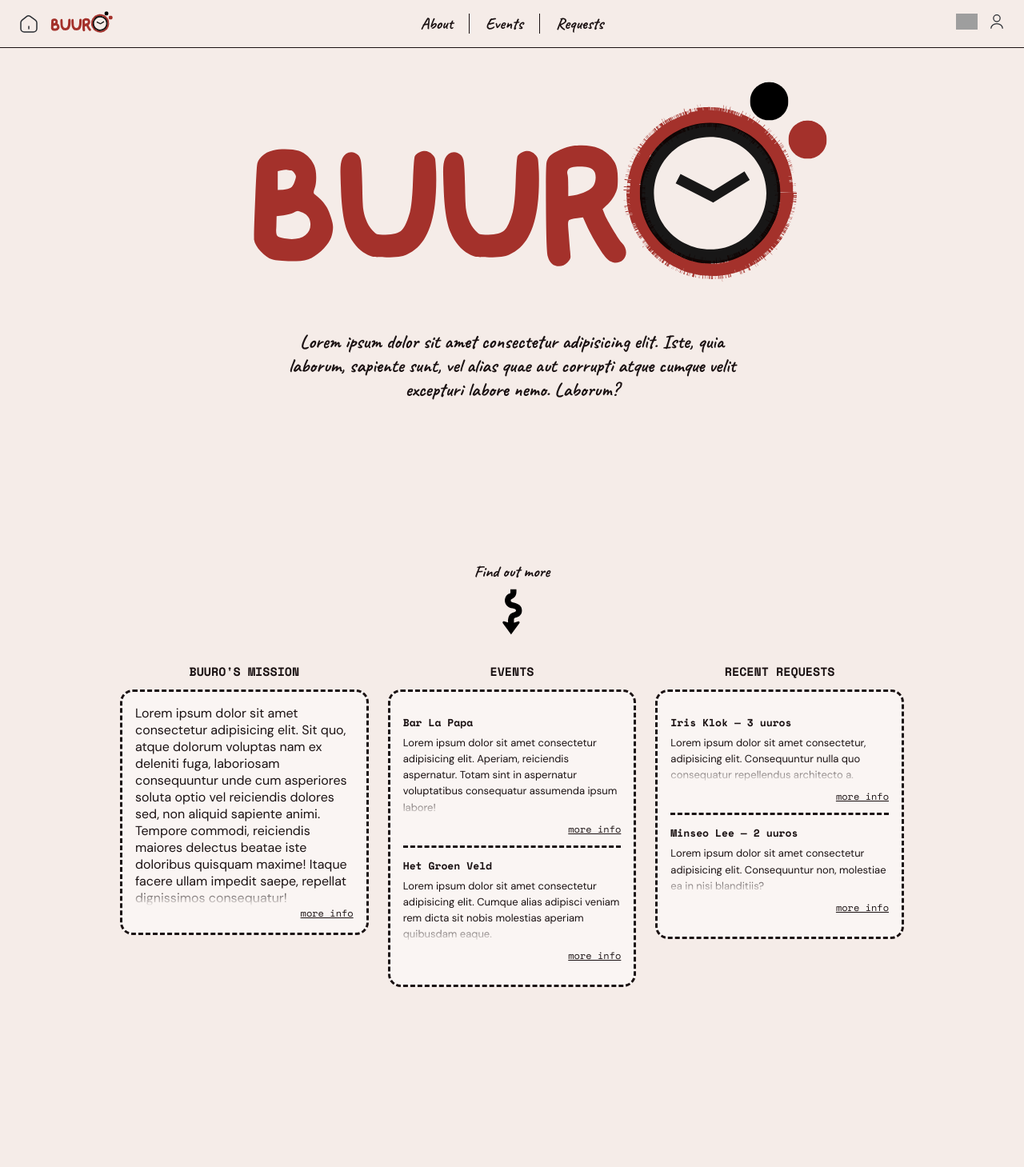
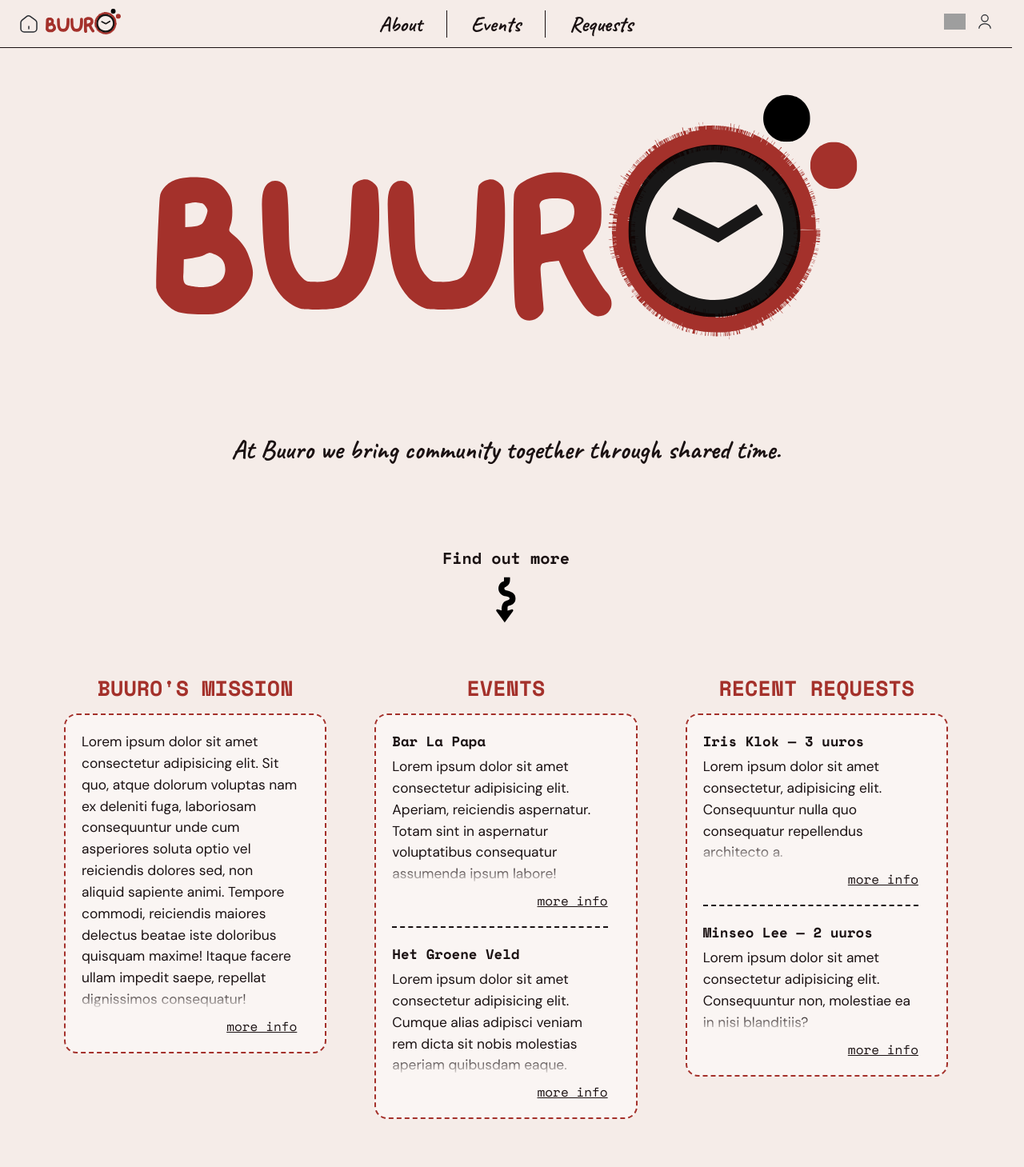
Before and after one commit to ibao127/buuro-timebank, a Flask app: page / in a window 1280 px wide. Shown: the whole page at 80% size. Before the commit the page ends 1234 px from the top, so only its background shows below. Run offline with Flask 3, Linux system fonts and the light colour scheme; grey boxes are pictures that could not be loaded.

Commit message:
fixing styling inconsistencies and device width behaviour

```diff
--- a/static/css/styles.css
+++ b/static/css/styles.css
@@ -4,6 +4,7 @@
   --lavender: #e0c8ea;
   --dark: #1a1112;
   --card-bg: #faf5f3;
+  --red: #a4312b;
   --font-brand: 'Caveat', cursive;
   --font-mono: 'Space Mono', monospace;
   --font-mono-weight: 700;
@@ -15,6 +16,7 @@
   box-sizing: border-box;
   margin: 0;
   padding: 0;
+  scrollbar-gutter: stable;
 }
 
 body {
@@ -62,10 +64,10 @@ nav {
 
 .nav-links a {
   font-family: var(--font-brand);
-  font-size: 20px;
+  font-size: 20pt;
   color: var(--dark);
   text-decoration: none;
-  padding: 0 20px;
+  padding: 0 30px;
 }
 
 .nav-links a:nth-child(2) {
@@ -92,9 +94,8 @@ nav {
 }
 
 .nav-logo .nav-brand img {
-    height: 50px;
+    height: 35px;
     width: auto;
-    margin-top: 11px;
 
 }
 
@@ -121,31 +122,30 @@ nav {
     display: flex;
     flex-direction: column;
     align-items: center;
-    justify-content: center;
-    height: 90vh;
+    justify-content: space-between;
+    height: 90dvh;
 }
 
-/* .hero-logo img {
-    height: 300px;
-    width: auto;
-} */
+.hero-logo img {
+    padding-top: 50px;
+    height: auto;
+    width: 70dvw;
+}
 
 .hero p {
-    margin-top: -100px;
-    max-width: 600px;
     text-align: center;
-    font-size: 24px;
+    width: 80dvw;
+    font-size: 25pt;
     font-family: var(--font-brand);
     font-weight: var(--font-mono-weight);
 }
 
-.hero-cta {
-    margin-top: 200px;
+.hero-cta, .hero-cta p {
     display: flex;
     flex-direction: column;
     align-items: center;
     gap: 8px;
-    font-family: var(--font-brand);
+    font-family: var(--font-mono);
     /* font-weight: var(--font-mono-weight); */
     font-size: 20px;
 }
@@ -158,16 +158,21 @@ nav {
 
 /* ── BELOW FOLD ── */
 .below-fold {
-    padding: 48px 24px;
+    height: auto;
+    padding: 60px 80px;
     background: var(--cream);
 }
 
 .section-grid {
     display: flex;
-    justify-content: center;
-    gap: 24px;
-    max-width: 980px;
-    margin: 0 auto;
+    justify-content: space-evenly;
+    gap: 60px;
+}
+
+@media(max-width: 900px) {
+    .section-grid {
+        flex-direction: column;
+    }
 }
 
 .section-col {
@@ -179,25 +184,26 @@ nav {
 
 .section-col h2 {
     font-family: var(--font-mono);
-    font-size: 15px;
-    font-weight: 700;
+    color: var(--red);
+    font-size: 20pt;
+    font-weight: bold;
     text-align: center;
     text-transform: uppercase;
 }
 
 .card {
     background: var(--card-bg);
-    border: 3px dashed var(--dark);
+    border: 2px dashed var(--red);
     border-radius: 16px;
-    padding: 16px;
+    padding: 0 20px;
     /* flex: 1; */
     overflow: hidden;
     position: relative;
 }
 
 .card-item {
-    padding: 12px 0;
-    border-bottom: 3px   dashed var(--dark);
+    padding: 20px 0;
+    border-bottom: 2px   dashed var(--dark);
 }
 
 .card-item:last-child {
@@ -206,20 +212,21 @@ nav {
 
 .card-item h3 {
     font-family: var(--font-mono);
-    font-size: 13px;
+    font-size: 13pt;
     font-weight: 700;
     margin-bottom: 6px;
+    margin-left: 0px;
 }
 
-.card-item p {
-    font-size: 13px;
+.card-text p {
+    font-size: 13pt;
     line-height: 1.55;
     margin-bottom: 8px;
 }
 
 .card a {
     font-family: var(--font-mono);
-    font-size: 12px;
+    font-size: 12pt;
     color: var(--dark);
     text-decoration: underline;
     display: block;
@@ -318,6 +325,7 @@ nav {
     padding: 48px 64px;
     display: flex;
     flex-direction: column;
+    justify-content: space-evenly;
     gap: 24px;
 }
 
@@ -336,10 +344,11 @@ nav {
 
 .event-card {
     display: flex;
+    justify-content: space-between;
     border: 1.5px solid var(--dark);
     border-radius: 16px;
     overflow: hidden;
-    height: 280px;
+    height: 400px;
     position: relative;
     background: var(--card-bg);
 }
@@ -375,7 +384,7 @@ nav {
 }
 
 .event-content p {
-    font-size: 14px;
+    font-size: 13pt;
     line-height: 1.65;
 }
 
@@ -396,6 +405,7 @@ nav {
     width: 45%;
     position: relative;
     margin-left: auto;
+    flex: 1
 }
 
 .event-image #img1{
--- a/templates/events.html
+++ b/templates/events.html
@@ -12,7 +12,7 @@
                     <span class="event-date">12 June 2025</span>
                 </div>
                 <p>Lorem ipsum dolor sit amet consectetur adipiscing elit. Quisque faucibus ex sapien vitae pellentesque sem placerat. In id cursus mi pretium tellus duis convallis. Tempus leo eu aenean sed diam urna tempor. Pulvinar vivamus fringilla lacus nec metus bibendum egestas. Iaculis massa nisl malesuada lacinia integer nunc posuere. Ut hendrerit semper vel class aptent taciti sociosqu. Ad litora torquent per conubia nostra inceptos himenaeos.</p>
-                <a href="https://hetgroeneveld.amsterdam/en/event/bar-la-papa/" class="event-btn">--> Bar La Papa</a>
+                <a href="https://hetgroeneveld.amsterdam/en/event/bar-la-papa/" class="event-btn">>>> Bar La Papa</a>
             </div>
             <div class="event-image">
                 <img id="img1" src="{{ url_for('static', filename='images/img-1.jpg') }}" alt="event">
@@ -21,11 +21,11 @@
         <div class="event-card">
             <div class="event-content">
                 <div class="event-header">
-                    <h2>Het Groen Veld</h2>
+                    <h2>Het Groene Veld</h2>
                     <span class="event-date">20 June 2025</span>
                 </div>
                 <p>Lorem ipsum dolor sit amet consectetur adipiscing elit. Quisque faucibus ex sapien vitae pellentesque sem placerat. In id cursus mi pretium tellus duis convallis. Tempus leo eu aenean sed diam urna tempor. Pulvinar vivamus fringilla lacus nec metus bibendum egestas. Iaculis massa nisl malesuada lacinia integer nunc posuere. Ut hendrerit semper vel class aptent taciti sociosqu. Ad litora torquent per conubia nostra inceptos himenaeos.</p>
-                <a href="https://hetgroeneveld.amsterdam/" class="event-btn">--> Het Groen Veld</a>
+                <a href="https://hetgroeneveld.amsterdam/" class="event-btn">>>> Het Groene Veld</a>
             </div>
             <div class="event-image">
                 <img id="img2" src="{{ url_for('static', filename='images/img-3.jpg') }}" alt="event">
--- a/templates/index.html
+++ b/templates/index.html
@@ -5,21 +5,26 @@
         <div class="hero-logo">
             <img src="{{ url_for('static', filename='images/buuro-logo.svg') }}" alt="Buuro">
         </div>
-        <p>Lorem ipsum dolor sit amet consectetur adipisicing elit. Iste, quia laborum, sapiente sunt, vel alias quae aut corrupti atque cumque velit excepturi labore nemo. Laborum?</p>
+        <div>
+            <p>At Buuro we bring community together through shared time.</p>
+        </div>
         <div class="hero-cta">
-            <span>Find out more</span>
+            <p>Find out more</p>
             <img src="{{ url_for('static', filename='images/squiggle_arrow-icon.svg') }}" alt="scroll down">
         </div>
     </section>
+
     <section class="below-fold">
         <div class="section-grid">
             <div class="section-col">
                 <h2>Buuro's Mission</h2>
                 <div class="card">
+                    <div class="card-item">
                     <div class="card-text">
                         <p>Lorem ipsum dolor sit amet consectetur adipisicing elit. Sit quo, atque dolorum voluptas nam ex deleniti fuga, laboriosam consequuntur unde cum asperiores soluta optio vel reiciendis dolores sed, non aliquid sapiente animi. Tempore commodi, reiciendis maiores delectus beatae iste doloribus quisquam maxime! Itaque facere ullam impedit saepe, repellat dignissimos consequatur!</p>
                     </div>
                     <a href="{{ url_for('about') }}">more info</a>
+                    </div>
                 </div>
             </div>
 
@@ -34,7 +39,7 @@
                         <a href="{{ url_for('events') }}">more info</a>
                     </div>
                     <div class="card-item">
-                        <h3>Het Groen Veld</h3>
+                        <h3>Het Groene Veld</h3>
                         <div class="card-text">
                             <p>Lorem ipsum dolor sit amet consectetur adipisicing elit. Cumque alias adipisci veniam rem dicta sit nobis molestias aperiam quibusdam eaque.</p>
                         </div>
```
Also changed, not shown: static/images/buuro-logo.svg.
